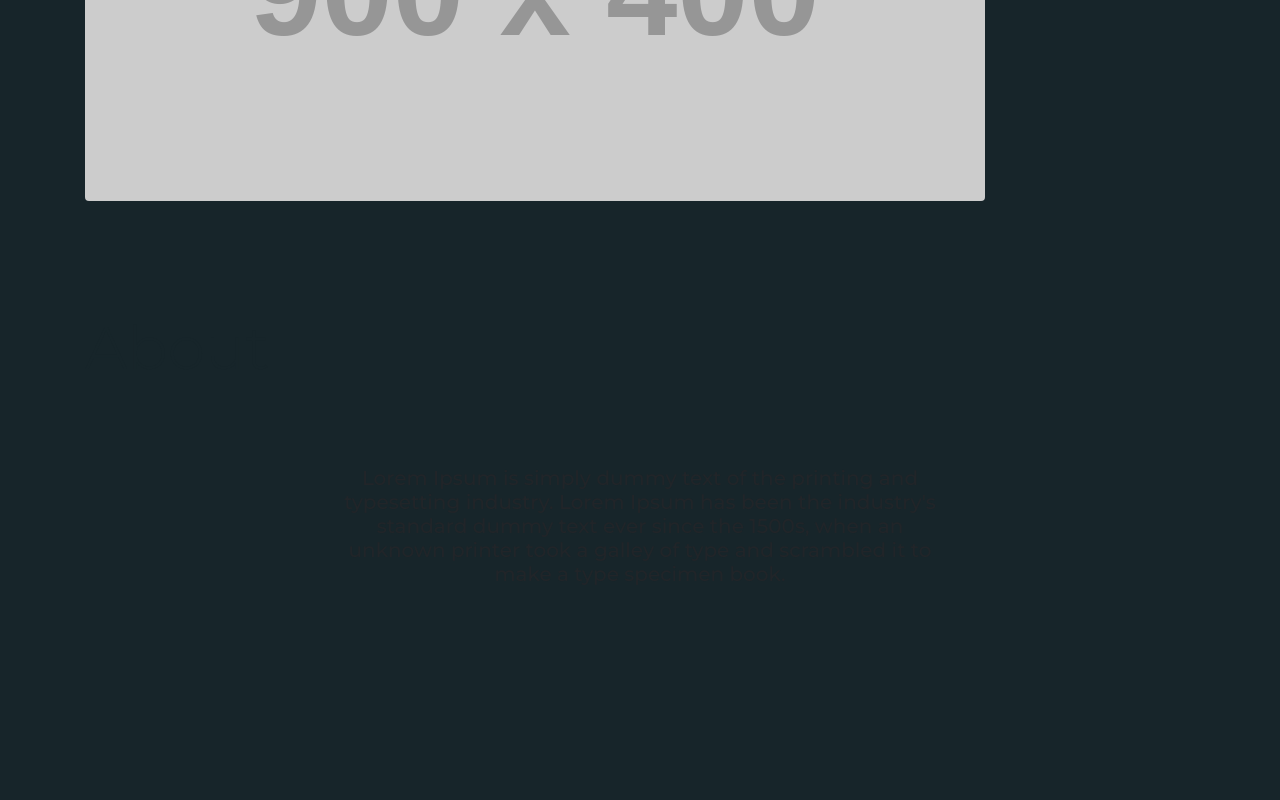
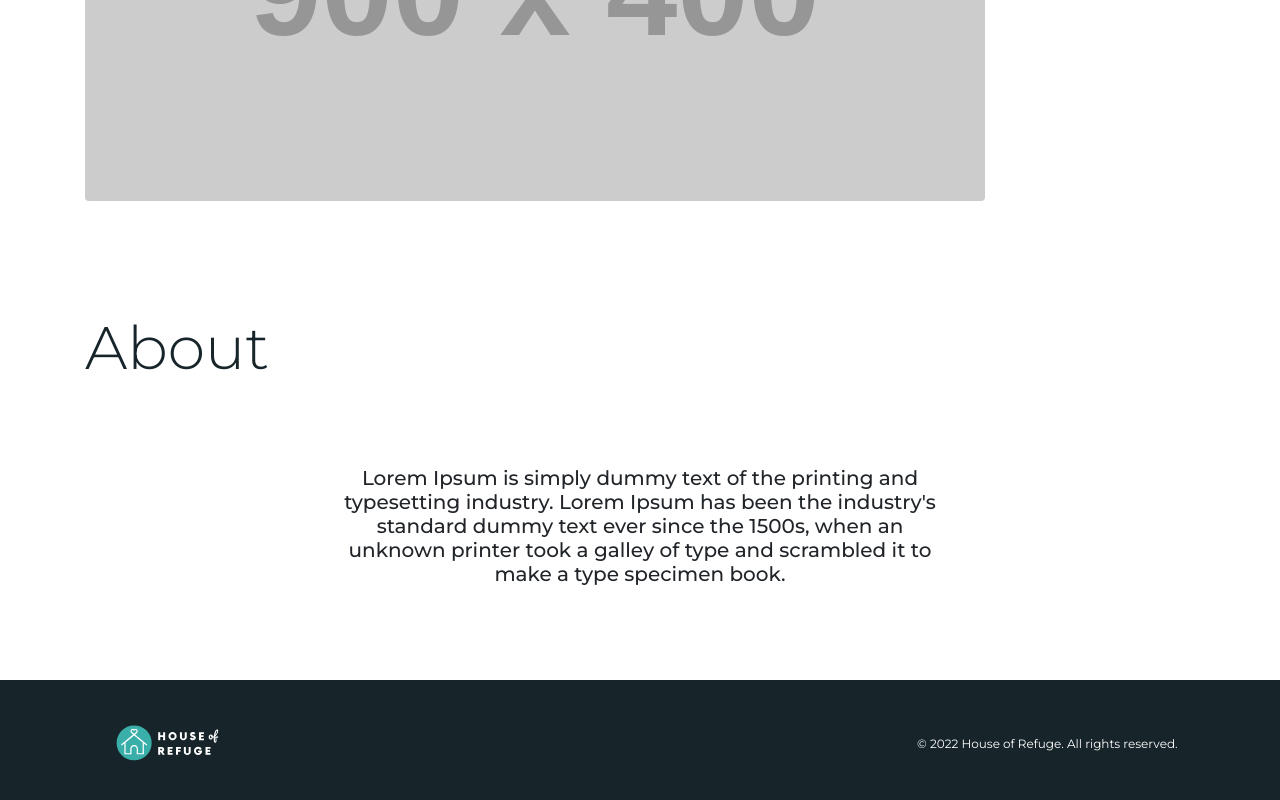
Before and after one commit to misiucodes/refugeehostingapp-react, a React (Create React App) app: page /about in a window 1280 px wide. Shown: the part 324-1124 px from the top of the page. Before the commit the page ends 1004 px from the top, so only its background shows below. Built offline with nearby package versions, Linux system fonts and the light colour scheme.

Commit message:
Created Footer component and styled

```diff
--- a/src/App.js
+++ b/src/App.js
@@ -3,15 +3,19 @@ import Home from "./Home";
 import About from "./About";
 import GetInvolved from "./GetInvolved";
 import FindHost from "./FindHost";
+import Footer from "./Footer";
 import { Route, Routes } from "react-router-dom";
 
 export default function App() {
   return (
+    <div>
       <Routes>
         <Route exact path="/" element={<Home />} />
         <Route exact path="/about" element={<About />} />
         <Route exact path="/getinvolved" element={<GetInvolved />} />
         <Route exact path="/findahost" element={<FindHost />} />
       </Routes>
+      <Footer />
+    </div>
   );
 }
--- a/src/FindHost.css
+++ b/src/FindHost.css
@@ -1,18 +1,3 @@
-body {
-  background-color: rgb(23, 37, 42);
-}
-
-input {
-  border-radius: 30px !important;
-}
-
-input[type="search"]::-webkit-search-decoration,
-input[type="search"]::-webkit-search-cancel-button,
-input[type="search"]::-webkit-search-results-button,
-input[type="search"]::-webkit-search-results-decoration {
-  display: none;
-}
-
 h4 {
   font-family: "Montserrat", sans-serif;
   text-align: center;
@@ -21,6 +6,13 @@ h4 {
   color: rgb(23, 37, 42);
   position: relative;
   top: -70%;
+}
+
+input[type="search"]::-webkit-search-decoration,
+input[type="search"]::-webkit-search-cancel-button,
+input[type="search"]::-webkit-search-results-button,
+input[type="search"]::-webkit-search-results-decoration {
+  display: none;
 }
 
 .background-filter {
@@ -59,12 +51,16 @@ h4 {
   padding-left: 6px;
 }
 
+.search-field {
+  border-radius: 30px !important;
+}
+
+.search-engine {
+  margin-top: -60%;
+}
+
 .search-icon {
   font-size: 24px;
   margin-top: 8px;
   margin-left: 7px;
 }
-
-.row {
-  margin-top: -60%;
-}
--- a/src/FindHost.js
+++ b/src/FindHost.js
@@ -14,7 +14,7 @@ export default function FindHost() {
       <form>
         <div className="row search-engine">
           <div className="col-12 search-bar">
-            <input className="form-control form-control-lg form-search" type="search" placeholder="Search a city..." />
+            <input className="form-control form-control-lg search-field" type="search" placeholder="Search a city..." />
             <a href="#" className="btn-search" rel="noreferrer">
               <FontAwesomeIcon icon={faMagnifyingGlass} className="search-icon"/>
             </a>
--- /dev/null
+++ b/src/Footer.css
@@ -0,0 +1,19 @@
+footer {
+  background-color: rgb(23, 37, 42);
+  background-size: cover;
+  padding: 10px 8%;
+  height: 150px;
+}
+
+.logo {
+  margin-top: 10px;
+}
+
+.copyright {
+  color: white;
+  font-size: 12px;
+  font-family: "Montserrat", sans-serif;
+  display: inline-block;
+  float: right;
+  margin-top: 45px;
+}
--- /dev/null
+++ b/src/Footer.js
@@ -0,0 +1,12 @@
+import React from "react";
+import logo from "./logo.svg";
+import "./Footer.css";
+
+export default function Footer() {
+  return (
+    <footer>
+      <img src={logo} className="logo" />
+      <div className="copyright">© 2022 House of Refuge. All rights reserved.</div>
+    </footer>
+  );
+}
--- a/src/Navigation.css
+++ b/src/Navigation.css
@@ -5,11 +5,6 @@ header {
   justify-content: space-between;
   align-items: center;
   padding: 3% 8%;
-}
-
-img.logo {
-  padding: 13px 10px;
-  cursor: pointer;
 }
 
 li,
@@ -34,6 +29,11 @@ button {
   background-color: rgb(159, 90, 253);
 }
 
+.logo {
+  padding: 13px 10px;
+  cursor: pointer;
+}
+
 .nav-item {
   display: inline-block;
   list-style: none;
```
